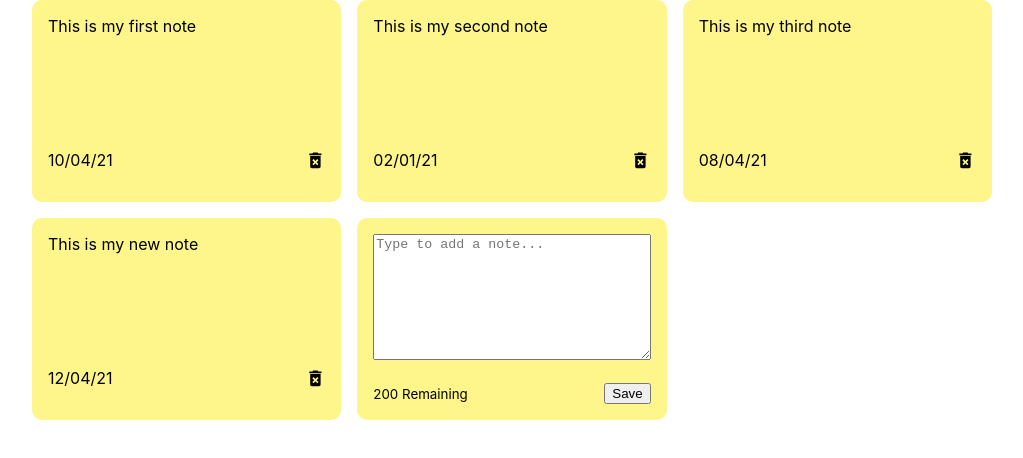
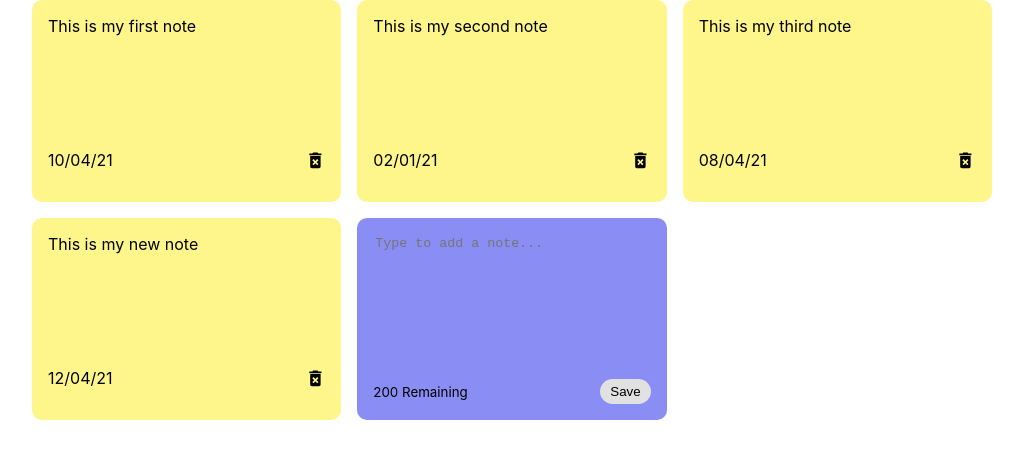
Before and after one commit to BillTheDude/React-Sticky-Notes, a React (Create React App) app: page / in a window 1280 px wide. Shown: the top 458 px of the page, without its empty margins (128-1151 px from the left). Built offline with nearby package versions, Linux system fonts and the light colour scheme.

Commit message:
added char count and save note button feature

```diff
--- a/src/App.js
+++ b/src/App.js
@@ -26,9 +26,20 @@
     }
 ]);
 
+const addNote = (text) => {
+  const date = new Date();
+  const newNote = {
+    id: nanoid,
+    text: text,
+    date: date.toLocaleDateString()
+  }
+  const newNotes = [...notes, newNote];
+  setNotes(newNotes);
+};
+
   return(
   <div className='container'>
-    <NotesList notes={notes}/>
+    <NotesList notes={notes} handleAddNote={addNote}/>
   </div>
 
   );
--- a/src/Components/AddNote.js
+++ b/src/Components/AddNote.js
@@ -1,10 +1,33 @@
-const AddNote = () => {
+import { useState } from "react";
+
+const AddNote = ({handleAddNote}) => {
+    const [noteText,setNoteText] = useState('');
+    const characterLimit = 200;
+
+    const handleChange = (event) => {
+        if(characterLimit - event.target.value.length >= 0)
+            setNoteText(event.target.value);
+    }
+
+    const handleSaveClick = () => {
+        if(noteText.trim().length > 0){
+            handleAddNote(noteText);
+            setNoteText('');
+        }
+    }
+
     return(
         <div className="note new">
-        <textarea rows="8" cols="10" placeholder="Type to add a note..."></textarea>
+        <textarea
+            rows="8"
+            cols="10"
+            placeholder="Type to add a note..."
+            value={noteText}
+            onChange={handleChange}
+        ></textarea>
         <div className="note-footer">
-            <small>200 Remaining</small>
-            <button className="save">Save</button>
+            <small>{characterLimit - noteText.length} Remaining</small>
+            <button className="save" onClick={handleSaveClick}>Save</button>
         </div>
     </div>
     );
--- a/src/Components/NotesList.js
+++ b/src/Components/NotesList.js
@@ -1,7 +1,7 @@
 import Note from './Note';
 import AddNote from './AddNote';
 
-const NotesList = ({ notes }) => {
+const NotesList = ({ notes, handleAddNote }) => {
     return(
         <div className="notes-list">
             {notes.map((note)=> (
@@ -11,7 +11,7 @@
                 date={note.date}
             />
         ))}
-        <AddNote/>
+        <AddNote handleAddNote={handleAddNote}/>
         </div>
     )
 }
--- a/src/index.css
+++ b/src/index.css
@@ -26,6 +26,29 @@
   grid-template-columns: repeat(auto-fit,minmax(250px,1fr));
 }
 
+.note.new{
+  background-color: #898df4;
+}
+
+textarea{
+  border: none;
+  resize: none;
+  background-color: #898df4;
+}
+textarea:focus{
+  outline: none;
+}
+.save{
+  background-color: #e1e1e1;
+  border: none;
+  border-radius: 15px;
+  padding: 5px 10px 5px 10px;
+}
+.save:hover{
+  background-color: #ededed;
+  cursor: pointer;
+}
+
 .note{
   background-color: #fef68a;
   border-radius: 10px;
```
